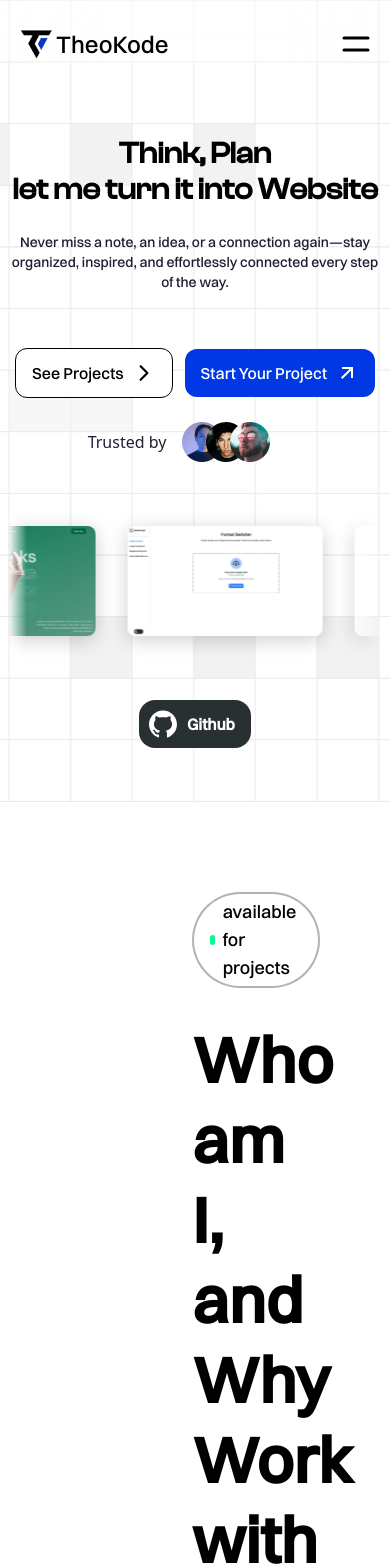
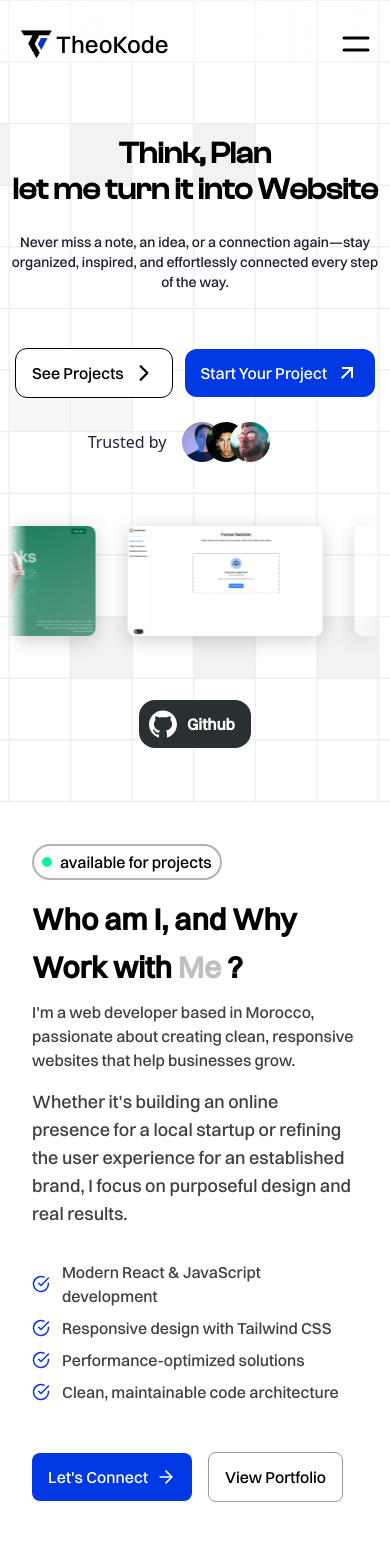
Before and after one commit to theo-code1/MyPortfolio, a React (Vite) app: page / in a window 390 px wide. Shown: the top 1568 px of the page. Built offline with nearby package versions, Linux system fonts and the light colour scheme.

Commit message:
Enhance responsiveness across AboutSection, Carousel, HeroSection, and NavBar; implement screen size detection for better layout adjustments on mobile devices.

```diff
--- a/src/Components/AboutSection.jsx
+++ b/src/Components/AboutSection.jsx
@@ -1,5 +1,6 @@
 /* eslint-disable no-unused-vars */
 import React from "react";
+import { useEffect, useState } from "react";
 import { motion } from "framer-motion";
 import { Link } from "react-router";
 
@@ -13,13 +14,26 @@ const variants = {
 };
 
 const AboutSection = ({ aboutRef }) => {
+  const [isMobile, setIsMobile] = useState(false);
+
+  // Function to check screen size
+  const checkScreenSize = () => {
+    setIsMobile(window.innerWidth < 768);
+  };
+
+  useEffect(() => {
+    checkScreenSize();
+    window.addEventListener("resize", checkScreenSize);
+    return () => window.removeEventListener("resize", checkScreenSize);
+  }, []);
+
   return (
     <section
       ref={aboutRef}
       id="about"
-      className="max-w-screen font-switzer flex items-center justify-between pl-48 pr-40 pt-24 pb-32 overflow-x-hidden "
+      className="max-w-screen font-switzer flex flex-col md:flex-row md:items-center justify-between pl-8 md:pl-12 lg:pl-48 pr-8 md:pr-12 lg:pr-40 pt-12 md:pt-24 pb-16 md:pb-32 overflow-x-hidden "
     >
-      <div className="content-side w-[52%] flex flex-col gap-8  ">
+      <div className="content-side w-full lg:w-[52%] flex flex-col gap-4 md:gap-8  ">
         <motion.div
           variants={variants}
           initial="hidden"
@@ -27,9 +41,9 @@ const AboutSection = ({ aboutRef }) => {
           viewport={{ once: true, amount: 0.3 }}
           transition={{ duration: 0.8, ease: "easeOut" }}
         >
-          <div className="online w-fit flex items-center gap-2 px-4 py-1 bg-white border-2 border-black/30 rounded-full ">
+          <div className="online w-fit flex items-center gap-2 px-2 md:px-4 py-1 bg-white border-2 border-black/30 rounded-full ">
             <div className="dot bg-primary-green size-2.5 rounded-full"></div>
-            <h3 className="text-lg text-black font-medium">
+            <h3 className="text-[16px] md:text-lg text-black font-medium">
               available for projects
             </h3>
           </div>
@@ -41,13 +55,13 @@ const AboutSection = ({ aboutRef }) => {
           viewport={{ once: true, amount: 0.3 }}
           transition={{ duration: 0.8, ease: "easeOut" }}
         >
-          <h1 className="text-[64px] leading-20 font-extrabold mb-2">
+          <h1 className="text-3xl w-full md:text-[52px] lg:text-[64px] leading-12 md:leading-16 lg:leading-20 font-extrabold mb-2 md:mb-4">
             Who am I, and
-            <br />
-            Why Work with <span className="text-silver">Me</span> ?{" "}
+            <br className="hidden md:flex"/>
+            {isMobile && (' ')} Why Work with <span className="text-silver">Me</span> ?{" "}
           </h1>
           <div className="paragraphs flex flex-col gap-4 text-start mb-4">
-            <p className="text-lg text-black/75">
+            <p className="text-[16px] md:text-lg text-black/75">
               I&apos;m a web developer based in Morocco, passionate about
               creating clean, responsive websites that help businesses grow.
             </p>
@@ -65,21 +79,21 @@ const AboutSection = ({ aboutRef }) => {
           viewport={{ once: true, amount: 0.3 }}
           transition={{ duration: 0.8, ease: "easeOut" }}
         >
-          <ul className="space-y-2 text-lg text-black/75 font-medium mb-8">
+          <ul className="space-y-2 text-[16px] md:text-lg text-black/75 font-medium mb-8">
             <li className={`flex items-center gap-3`}>
-              <CheckCircle className="text-2xl text-primary-blue" />
+              <CheckCircle className="text-lg md:text-2xl text-primary-blue" />
               Modern React & JavaScript development
             </li>
             <li className={`flex items-center gap-3`}>
-              <CheckCircle className="text-2xl text-primary-blue" />
+              <CheckCircle className="text-lg md:text-2xl text-primary-blue" />
               Responsive design with Tailwind CSS
             </li>
             <li className={`flex items-center gap-3`}>
-              <CheckCircle className="text-2xl text-primary-blue" />
+              <CheckCircle className="text-lg md:text-2xl text-primary-blue" />
               Performance-optimized solutions
             </li>
             <li className={`flex items-center gap-3`}>
-              <CheckCircle className="text-2xl text-primary-blue" />
+              <CheckCircle className="text-lg md:text-2xl text-primary-blue" />
               Clean, maintainable code architecture
             </li>
           </ul>
@@ -92,18 +106,19 @@ const AboutSection = ({ aboutRef }) => {
           transition={{ duration: 0.8, ease: "easeOut" }}
         >
           <div className="ctas-buttons flex items-center gap-4 ">
-            <Link to={'/contact'}
-              className="flex items-center gap-2 text-lg text-white bg-primary-blue px-8 py-4 rounded-lg group cursor-pointer "
-              >
+            <Link
+              to={"/contact"}
+              className="flex items-center gap-2 text-[16px] md:text-lg text-white bg-primary-blue px-4 md:px-8 py-3 md:py-4 rounded-lg group cursor-pointer "
+            >
               Let's Connect{" "}
               <RightArrow className="text-xl group-hover:translate-x-2 transition-all duration-200" />
-
-              </Link>
-            <Link to={'/my-work'}
-              className="text-lg border border-black/40 px-8 py-4 rounded-lg hover:shadow-[0_2px_20px_0_var(--color-shadow-black)] transition-all duration-200 cursor-pointer "
-              >
+            </Link>
+            <Link
+              to={"/my-work"}
+              className="text-[16px] md:text-lg border border-black/40 px-4 md:px-8 py-3 md:py-4 rounded-lg hover:shadow-[0_2px_20px_0_var(--color-shadow-black)] transition-all duration-200 cursor-pointer "
+            >
               View Portfolio
-              </Link>
+            </Link>
           </div>
         </motion.div>
       </div>
@@ -114,7 +129,7 @@ const AboutSection = ({ aboutRef }) => {
         viewport={{ once: true, amount: 0.3 }}
         transition={{ duration: 0.8, ease: "easeOut" }}
       >
-        <div className="img-side w-fit relative">
+        <div className="img-side hidden lg:flex w-fit relative">
           <img
             src={ProfileImg}
             alt="Profile Image"
--- a/src/Components/Carousel.jsx
+++ b/src/Components/Carousel.jsx
@@ -1,8 +1,9 @@
+import React, { useState, useEffect } from "react";
 
-import Project1 from '../assets/project01.webp'
-import Project2 from '../assets/project02.webp'
-import Project3 from '../assets/project03.webp'
-import Project4 from '../assets/project04.webp'
+import Project1 from "../assets/project01.webp";
+import Project2 from "../assets/project02.webp";
+import Project3 from "../assets/project03.webp";
+import Project4 from "../assets/project04.webp";
 
 const images = [
   { src: Project1, alt: "Project 03" },
@@ -13,14 +14,28 @@ const images = [
 
 const ImageCarousel = () => {
   const imageList = [...images, ...images];
+  const [isMobile, setIsMobile] = useState(false);
+
+  // Function to check screen size
+  const checkScreenSize = () => {
+    setIsMobile(window.innerWidth < 768);
+  };
+
+  useEffect(() => {
+    checkScreenSize();
+    window.addEventListener("resize", checkScreenSize);
+    return () => window.removeEventListener("resize", checkScreenSize);
+  }, []);
 
   return (
     <div
       className="w-full overflow-hidden opacity-0 animate-opacity transition-all duration-200"
       style={{
-        '--animDelay': '2s',
-        maskImage: "linear-gradient(to right, transparent, white 5%, white 90%, transparent)",
-        WebkitMaskImage: "linear-gradient(to right, transparent, white 5%, white 90%, transparent)",
+        "--animDelay": isMobile ? '0' : "2s",
+        maskImage:
+          "linear-gradient(to right, transparent, white 5%, white 90%, transparent)",
+        WebkitMaskImage:
+          "linear-gradient(to right, transparent, white 5%, white 90%, transparent)",
       }}
     >
       <div className="flex w-max animate-infinite-scroll hover:[animation-duration: 100]">
--- a/src/Components/HeroSection.jsx
+++ b/src/Components/HeroSection.jsx
@@ -1,3 +1,5 @@
+import React from "react";
+import { useEffect, useState } from "react";
 import { Link } from "react-router";
 
 import BlurText from "./BlurText";
@@ -12,13 +14,18 @@ import Carousel from './Carousel'
 import GithubIcon from "../assets/Icons/Github";
 
 const HeroSection = ({ overviewRef, aboutRef, workRef }) => {
+  const [isMobile, setIsMobile] = useState(false);
 
-  const screenSize = {
-    mobile: false,
-    tablet: false,
-    laptop: false,
-    desktop: false
-  }
+  // Function to check screen size
+  const checkScreenSize = () => {
+    setIsMobile(window.innerWidth < 768);
+  };
+
+  useEffect(() => {
+    checkScreenSize();
+    window.addEventListener("resize", checkScreenSize);
+    return () => window.removeEventListener("resize", checkScreenSize);
+  }, []);
 
   return (
     <section id="Overview" ref={overviewRef} className='h-max pt-10 md:pt-20 lg:pt-24 pb-12 px-2 max-w-screen overflow-x-hidden'>
@@ -26,9 +33,9 @@ const HeroSection = ({ overviewRef, aboutRef, workRef }) => {
       <NavBar overviewRef={overviewRef} aboutRef={aboutRef} workRef={workRef} />
 
       <div className="cta-content flex flex-col gap-6 text-center w-fit mx-auto mt-24">
-            {/* <h1 className='hero-headline text-6xl text-center font-clash-display font-bold '><span className='animated-spans animate-fadeLoad' style={{"--delay": 1}}>Think,</span><span className='animated-spans animate-fadeLoad' style={{"--delay": 2}}>Plan</span><br/><span className='animated-spans animate-fadeLoad' style={{"--delay": 3}}>let</span> <span className='animated-spans animate-fadeLoad' style={{"--delay": 4}}>me</span> <span className='animated-spans animate-fadeLoad' style={{"--delay": 5}}>get</span> <span className='animated-spans animate-fadeLoad' style={{"--delay": 6}}>it</span> <span className='animated-spans animate-fadeLoad' style={{"--delay": 7}}>into</span> <span className='animated-spans animate-fadeLoad' style={{"--delay": 8}}>reality</span></h1> */}
         <div className="hero-headline-motion flex flex-col items-center justify-center text-center mx-auto">
-
+          {!isMobile && (
+            <>
               <BlurText
                 text="Think, Plan"
                 delay={100}
@@ -45,15 +52,20 @@ const HeroSection = ({ overviewRef, aboutRef, workRef }) => {
                 onAnimationComplete={''}
                 className="hidden md:flex text-3xl md:text-5xl lg:text-6xl text-center font-clash-display font-bold "
               />
-                <h1 className="flex md:hidden text-3xl font-clash-display font-bold ">Think, Plan<br />let me turn it into Website</h1>
-
+            </>
+          )}
+          {isMobile && (
+            <h1 className="flex md:hidden text-3xl font-clash-display font-bold ">
+              Think, Plan<br />let me turn it into Website
+            </h1>
+          )}
         </div>
-              <h3 className='text-sm md:text-xl font-switzer text-dark-blue mb-8 animate-poop [--delay:0.5] lg:[--delay:1.2]'  >Never miss a note, an idea, or a connection again—stay organized, inspired,<br className="hidden md:flex" /> and effortlessly connected every step of the way.</h3>
-              <div className="cta-buttons flex items-center gap-3 md:gap-6 mx-auto md:animate-position-opacity">
+        <h3 className={`text-sm md:text-xl font-switzer text-dark-blue mb-8 ${!isMobile && 'animate-poop'} [--delay:0.5] lg:[--delay:1.2]`}  >Never miss a note, an idea, or a connection again—stay organized, inspired,<br className="hidden md:flex" /> and effortlessly connected every step of the way.</h3>
+        <div className={`cta-buttons flex items-center gap-3 md:gap-6 mx-auto ${!isMobile && 'animate-position-opacity'}`}>
             <Link to={'/my-work'} className='flex items-center gap-2 px-4 md:px-8 py-3 md:py-4 bg-white border-[1.5px] border-black rounded-xl font-switzer font-medium text-[16px] md:text-lg hover:shadow-[0_2px_20px_0_var(--color-shadow-black)] cursor-pointer transition-all duration-200 group'>See Projects <SeeArrow className='text-2xl group-hover:translate-x-2  transition-all duration-200' /></Link>
             <Link to={'/contact'} className='flex items-center gap-2 px-4 md:px-8 py-3 md:py-4 bg-primary-blue text-white rounded-xl font-switzer font-medium text-[16px] md:text-lg hover:brightness-95 active:brightness-80 transition-all duration-200 cursor-pointer group' >Start Your Project <GoArrow className='text-2xl group-hover:translate-x-2 group-hover:-translate-y-1 group-hover:scale-[1.1] transition-all duration-200'/></Link>
         </div>
-              <div className="trust flex gap-4 items-center mx-auto animate-blur mb-8 md:mb-16 lg:mb-24">
+        <div className={`trust flex gap-4 items-center mx-auto ${!isMobile && 'animate-blur'} mb-8 md:mb-16 lg:mb-24`}>
           <h3 className='text-[16px] md:text-lg text-dark-blue font-medium'>Trusted by</h3>
           <div className="people-trusted flex gap-0 w-fit">
             <img src={trust1} alt="person One" draggable='false' className='size-10 select-none' />
--- a/src/Components/NavBar.jsx
+++ b/src/Components/NavBar.jsx
@@ -17,6 +17,19 @@ const NavBar = ({ overviewRef, aboutRef, workRef }) => {
   const scrollDirection = useScrollDirection();
   const [isScrolled, setIsScrolled] = useState(false);
   const [isPhoneMenuOpened, setIsPhoneMenuOpened] = useState(false)
+  const [isMobile, setIsMobile] = useState(false);
+
+    // Function to check screen size
+    const checkScreenSize = () => {
+      setIsMobile(window.innerWidth < 768);
+    };
+
+    useEffect(() => {
+      checkScreenSize();
+      window.addEventListener("resize", checkScreenSize);
+      return () => window.removeEventListener("resize", checkScreenSize);
+    }, []);
+
 
   useEffect(() => {
     const handleScroll = () => {
@@ -29,7 +42,7 @@ const NavBar = ({ overviewRef, aboutRef, workRef }) => {
 
 
   return (
-    <nav className={`flex items-center justify-between md:gap-4 px-4 md:px-8 lg::px-20 backdrop-blur-2xl md:backdrop-blur-none rounded fixed top-0 left-0 w-full z-50 transition-all duration-400 animate-none md:animate-nav
+    <nav className={`flex items-center justify-between md:gap-4 px-4 md:px-8 lg::px-20 backdrop-blur-2xl md:backdrop-blur-none rounded fixed top-0 left-0 w-full z-50 transition-all duration-400 ${!isMobile && 'animate-nav'}
         ${scrollDirection === 'down' ? '-translate-y-32' : 'translate-y-0'}
         ${isScrolled ? 'pt-4 pb-2' : 'pt-6'} `}>
         <div className={`logo items-center ${isScrolled ? 'flex md:hidden' : 'flex'}`}>
```
Lines whose indentation alone changed are shown as unchanged.
